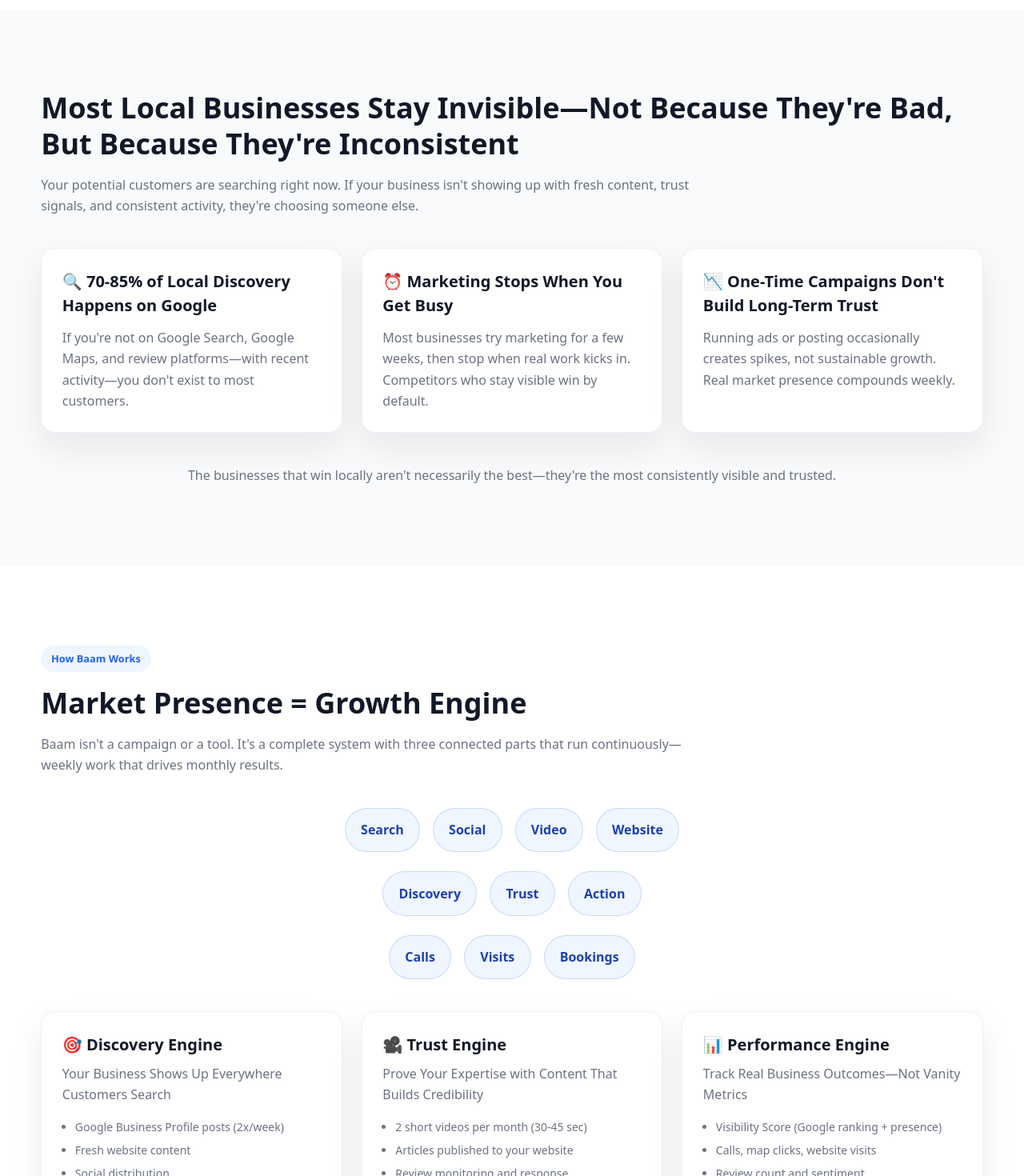
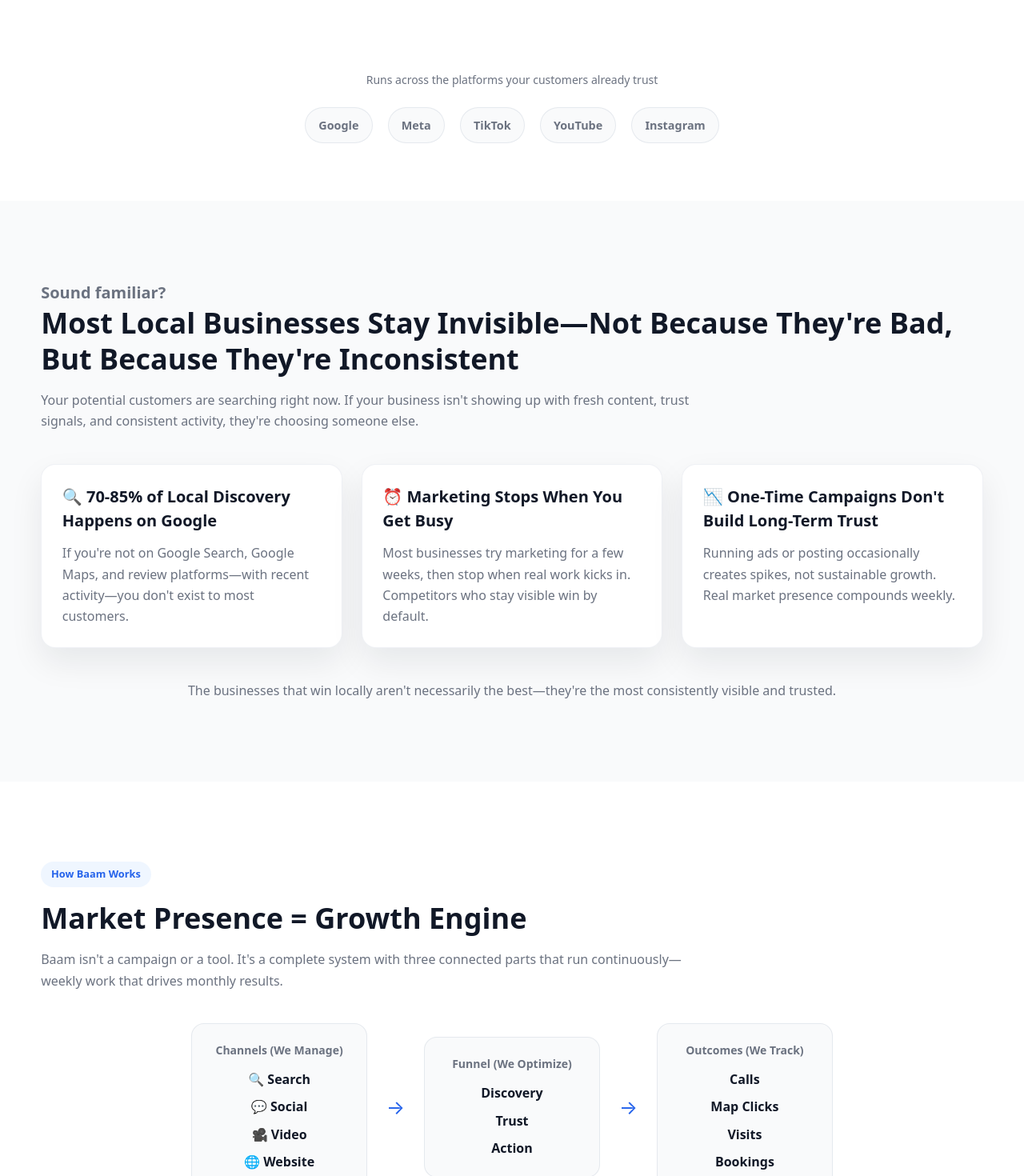
Before and after one commit to johntang99/baam-landing-page, a Next.js app: page / in a window 1280 px wide. Shown: the part 1420-2890 px from the top of the page at 80% size. Built offline with nearby package versions, Linux system fonts and the light colour scheme.

Commit message:
Update: describe your changes

```diff
--- a/app/globals.css
+++ b/app/globals.css
@@ -129,6 +129,11 @@ img {
   box-shadow: 0 16px 32px rgba(37, 99, 235, 0.25);
 }
 
+.btn-lg {
+  padding: 1.1rem 1.7rem;
+  font-size: 1rem;
+}
+
 .btn-outline {
   border: 1px solid rgba(17, 24, 39, 0.15);
   color: var(--text-dark);
@@ -247,6 +252,82 @@ img {
   gap: 1rem;
   margin-top: 1.8rem;
   color: var(--text-gray);
+}
+
+.logo-row {
+  display: flex;
+  flex-wrap: wrap;
+  gap: 1.2rem;
+  justify-content: center;
+  color: var(--text-gray);
+  font-weight: var(--weight-semibold);
+}
+
+.logo-row span {
+  padding: 0.6rem 1rem;
+  border-radius: 999px;
+  background: var(--bg-light);
+  border: 1px solid rgba(148, 163, 184, 0.2);
+  font-size: 0.9rem;
+}
+
+.system-diagram {
+  display: flex;
+  align-items: center;
+  justify-content: center;
+  gap: 1.5rem;
+  flex-wrap: wrap;
+  margin: 2.5rem 0;
+}
+
+.diagram-block {
+  background: var(--bg-light);
+  border-radius: 16px;
+  padding: 1.4rem;
+  border: 1px solid rgba(148, 163, 184, 0.2);
+  min-width: 220px;
+  text-align: center;
+}
+
+.diagram-items {
+  margin-top: 0.8rem;
+  display: grid;
+  gap: 0.5rem;
+  color: var(--text-dark);
+  font-weight: var(--weight-semibold);
+}
+
+.diagram-arrow {
+  font-size: 1.5rem;
+  color: var(--primary);
+}
+
+.deliverable-preview {
+  background: var(--primary-50);
+  border-radius: 12px;
+  padding: 0.75rem;
+  border: 1px solid rgba(37, 99, 235, 0.2);
+  margin-bottom: 1rem;
+}
+
+.preview-bars {
+  display: grid;
+  gap: 0.4rem;
+  margin-top: 0.6rem;
+}
+
+.preview-bars span {
+  height: 8px;
+  border-radius: 999px;
+  background: rgba(37, 99, 235, 0.2);
+}
+
+.preview-bars span:nth-child(2) {
+  width: 80%;
+}
+
+.preview-bars span:nth-child(3) {
+  width: 60%;
 }
 
 .system-flow {
@@ -386,6 +467,10 @@ img {
     width: 100%;
   }
 
+  .diagram-arrow {
+    display: none;
+  }
+
   .stats-row {
     flex-direction: column;
     align-items: flex-start;
--- a/app/page.tsx
+++ b/app/page.tsx
@@ -63,6 +63,7 @@ const systemCards = [
 const deliverables = [
   {
     title: 'Google & Search Visibility',
+    preview: 'Google post preview',
     items: [
       'Google Business Profile optimization',
       '8 Google posts per month',
@@ -73,6 +74,7 @@ const deliverables = [
   },
   {
     title: 'Content Engine',
+    preview: 'Short video + article preview',
     items: [
       '2 short videos per month (30-45s)',
       'Video editing and optimization',
@@ -83,6 +85,7 @@ const deliverables = [
   },
   {
     title: 'Distribution & Reach',
+    preview: 'Social distribution preview',
     items: [
       'Video posted to YouTube and TikTok',
       'Social content distribution',
@@ -93,6 +96,7 @@ const deliverables = [
   },
   {
     title: 'Tracking & Reporting',
+    preview: 'Monthly scorecard preview',
     items: [
       'Visibility Score tracking',
       'Call and click measurement',
@@ -378,11 +382,11 @@ export default function HomePage() {
               </div>
 
               <div className="grid grid-2" style={{ marginTop: '2rem' }}>
-                <a className="btn btn-primary" href="#demo">
+                <a className="btn btn-primary btn-lg" href="#preview">
+                  Get Free Market Presence Preview
+                </a>
+                <a className="btn btn-outline" href="#demo">
                   Explore Live Demo Dashboard
-                </a>
-                <a className="btn btn-outline" href="#preview">
-                  Get Free Market Presence Preview
                 </a>
               </div>
               <div style={{ marginTop: '1rem' }}>
@@ -393,9 +397,9 @@ export default function HomePage() {
               <div className="stats-row text-small">
                 <span>Trusted by 2,400+ local businesses</span>
                 <span>•</span>
+                <span>124,000+ calls tracked</span>
+                <span>•</span>
                 <span>4.9/5 client satisfaction</span>
-                <span>•</span>
-                <span>87% average visibility increase</span>
               </div>
             </div>
 
@@ -479,8 +483,26 @@ export default function HomePage() {
           </div>
         </section>
 
+        <section className="section-tight">
+          <div className="container" style={{ textAlign: 'center' }}>
+            <p className="text-small" style={{ color: 'var(--text-gray)' }}>
+              Runs across the platforms your customers already trust
+            </p>
+            <div className="logo-row" style={{ marginTop: '1.5rem' }}>
+              <span>Google</span>
+              <span>Meta</span>
+              <span>TikTok</span>
+              <span>YouTube</span>
+              <span>Instagram</span>
+            </div>
+          </div>
+        </section>
+
         <section className="section bg-light">
           <div className="container">
+            <p className="text-subheading" style={{ color: 'var(--text-gray)' }}>
+              Sound familiar?
+            </p>
             <h2 className="text-heading">Most Local Businesses Stay Invisible—Not Because They&apos;re Bad, But Because They&apos;re Inconsistent</h2>
             <p className="text-body" style={{ color: 'var(--text-gray)', marginTop: '1rem', maxWidth: '820px' }}>
               Your potential customers are searching right now. If your business isn&apos;t showing up with fresh
@@ -516,22 +538,40 @@ export default function HomePage() {
               continuously—weekly work that drives monthly results.
             </p>
 
-            <div className="system-flow">
-              <div className="flow-row">
-                <span className="flow-node">Search</span>
-                <span className="flow-node">Social</span>
-                <span className="flow-node">Video</span>
-                <span className="flow-node">Website</span>
+            <div className="system-diagram">
+              <div className="diagram-block">
+                <div className="text-small" style={{ color: 'var(--text-gray)', fontWeight: 600 }}>
+                  Channels (We Manage)
+                </div>
+                <div className="diagram-items">
+                  <span>🔍 Search</span>
+                  <span>💬 Social</span>
+                  <span>🎥 Video</span>
+                  <span>🌐 Website</span>
+                </div>
               </div>
-              <div className="flow-row">
-                <span className="flow-node">Discovery</span>
-                <span className="flow-node">Trust</span>
-                <span className="flow-node">Action</span>
+              <div className="diagram-arrow">→</div>
+              <div className="diagram-block">
+                <div className="text-small" style={{ color: 'var(--text-gray)', fontWeight: 600 }}>
+                  Funnel (We Optimize)
+                </div>
+                <div className="diagram-items">
+                  <span>Discovery</span>
+                  <span>Trust</span>
+                  <span>Action</span>
+                </div>
               </div>
-              <div className="flow-row">
-                <span className="flow-node">Calls</span>
-                <span className="flow-node">Visits</span>
-                <span className="flow-node">Bookings</span>
+              <div className="diagram-arrow">→</div>
+              <div className="diagram-block">
+                <div className="text-small" style={{ color: 'var(--text-gray)', fontWeight: 600 }}>
+                  Outcomes (We Track)
+                </div>
+                <div className="diagram-items">
+                  <span>Calls</span>
+                  <span>Map Clicks</span>
+                  <span>Visits</span>
+                  <span>Bookings</span>
+                </div>
               </div>
             </div>
 
@@ -577,6 +617,16 @@ export default function HomePage() {
             <div className="grid grid-4" style={{ marginTop: '2.5rem' }}>
               {deliverables.map((item) => (
                 <div key={item.title} className="card" style={{ color: 'var(--text-dark)' }}>
+                  <div className="deliverable-preview">
+                    <div className="text-small" style={{ color: 'var(--text-gray)' }}>
+                      {item.preview}
+                    </div>
+                    <div className="preview-bars">
+                      <span></span>
+                      <span></span>
+                      <span></span>
+                    </div>
+                  </div>
                   <div className="text-subheading">{item.title}</div>
                   <ul style={{ marginTop: '1rem', paddingLeft: '1rem', color: 'var(--text-gray)' }}>
                     {item.items.map((detail) => (
@@ -768,21 +818,21 @@ export default function HomePage() {
                 <tbody>
                   <tr>
                     <td>Who Does the Work</td>
-                    <td>You do</td>
-                    <td className="highlight">We do</td>
-                    <td>They do</td>
+                    <td>❌ You do</td>
+                    <td className="highlight">✅ We do</td>
+                    <td>⚠️ They do</td>
                   </tr>
                   <tr>
                     <td>Monthly Cost</td>
-                    <td>$50-200</td>
-                    <td className="highlight">$299-999</td>
-                    <td>$2,000-8,000</td>
+                    <td>❌ $50-200</td>
+                    <td className="highlight">✅ $299-999</td>
+                    <td>❌ $2,000-8,000</td>
                   </tr>
                   <tr>
                     <td>Time Required</td>
-                    <td>10-20 hrs/month</td>
-                    <td className="highlight">0 hours</td>
-                    <td>Meetings + approvals</td>
+                    <td>❌ 10-20 hrs/month</td>
+                    <td className="highlight">✅ 0 hours</td>
+                    <td>⚠️ Meetings + approvals</td>
                   </tr>
                   <tr>
                     <td>Content Creation</td>
```
